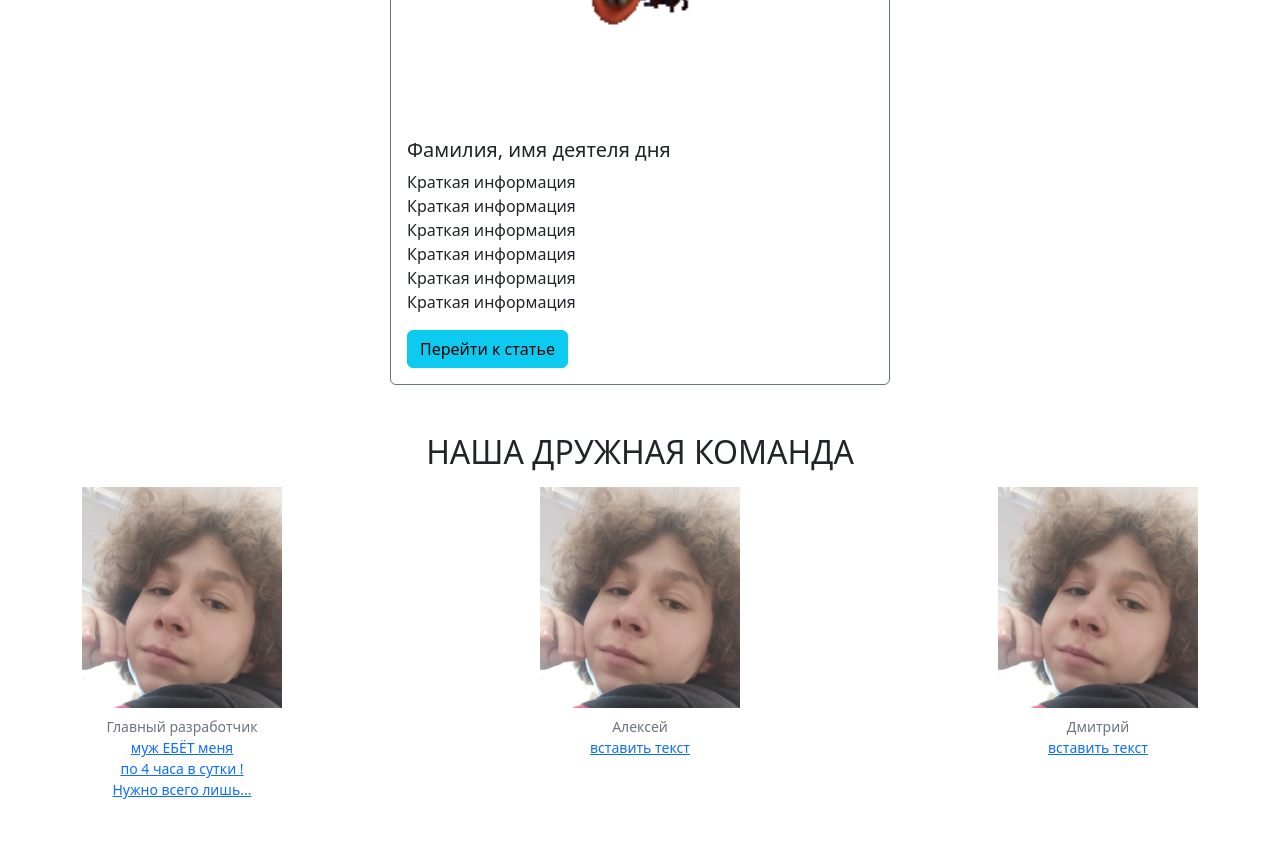
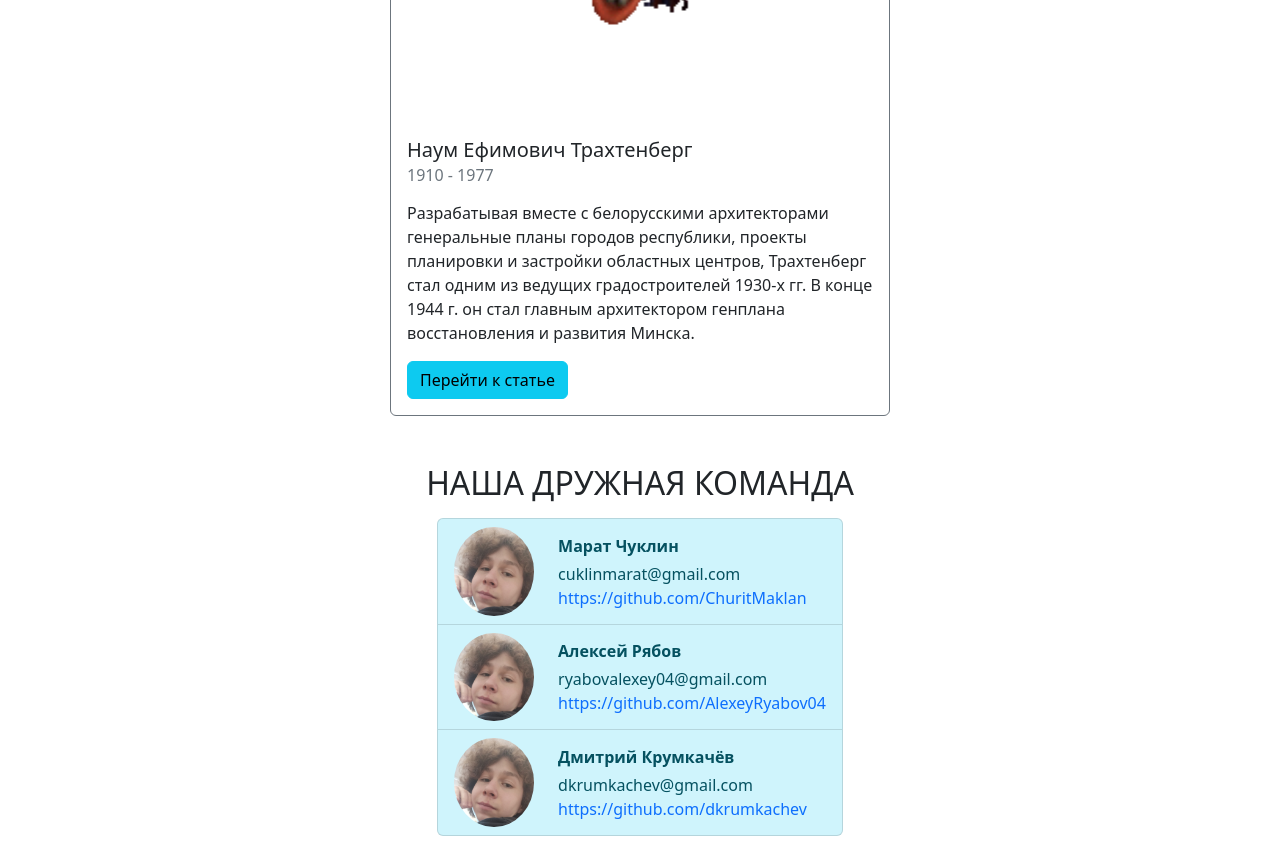
Before and after one commit to dkrumkachev/RPI_2, a React (Create React App) app: page / in a window 1280 px wide. Shown: the part 660-1504 px from the top of the page. Before the commit the page ends 1476 px from the top, so only its background shows below. Built offline with nearby package versions, Linux system fonts and the light colour scheme.

Commit message:
changed developers section

```diff
--- /dev/null
+++ b/src/Components/Developer.js
@@ -0,0 +1,32 @@
+import React, {Component} from 'react';
+
+class Developer extends Component {
+    constructor(props) {
+        super(props);
+        this.state = {
+            src: props.src,
+            link: props.link,
+            mail: props.mail,
+            name: props.name
+        };
+    }
+
+    render() {
+        return (
+            <div className="d-flex align-items-center">
+                <img
+                    src={this.state.src}
+                    alt="Developer's photo"
+                    style={{width: "80px"}}
+                    className="rounded-circle"/>
+                <div className="ms-4">
+                    <p className="fw-bold mb-1">{this.state.name}</p>
+                    <p className="mb-0">{this.state.mail}</p>
+                    <a style={{textDecoration: "none"}} href={this.state.link}>{this.state.link}</a>
+                </div>
+            </div>
+        );
+    }
+}
+
+export default Developer;
--- a/src/Pages/Home.js
+++ b/src/Pages/Home.js
@@ -1,13 +1,17 @@
 import React, {Component} from 'react';
-import {Alert, Button, Card, Container, Figure} from "react-bootstrap";
+import {Alert, Button, Card, Container, ListGroup} from "react-bootstrap";
 import foxy from "../assets/images/10.png"
 import marat from "../assets/images/dev_marat.jpg"
+import Developer from "../Components/Developer";
 
 class Home extends Component {
+    popup() {
+        alert("трахтенберг хахахахаха как смешно")
+    }
     render() {
         return (
             <>
-                <Alert className="mt-3" variant="info">
+                <Alert className="mt-3 mx-1" variant="info">
                     <h2 className="text-center">Добро пожаловать на портал об архитекторах Беларуси!</h2>
                     Вставить текст <br/>
                     D'accord, il existait
@@ -49,46 +53,38 @@ class Home extends Component {
                         <Card.Header className="text-center" style={{fontSize: "30px"}}>Деятель дня</Card.Header>
                         <Card.Img src={foxy}/>
                         <Card.Body>
-                            <Card.Title>Фамилия, имя деятеля дня</Card.Title>
+                            <Card.Title>Наум Ефимович Трахтенберг</Card.Title>
+                            <Card.Subtitle className="text-muted mb-3">1910 - 1977</Card.Subtitle>
                             <Card.Text>
-                                Краткая информация <br/>
-                                Краткая информация <br/>
-                                Краткая информация <br/>
-                                Краткая информация <br/>
-                                Краткая информация <br/>
-                                Краткая информация <br/>
+                                Разрабатывая вместе с белорусскими архитекторами генеральные планы городов республики,
+                                проекты планировки и застройки областных центров, Трахтенберг стал одним из
+                                ведущих градостроителей 1930-х гг. В конце 1944 г. он стал главным архитектором генплана
+                                восстановления и развития Минска.
                             </Card.Text>
-                            <Button variant="info">Перейти к статье</Button>
+                            <Button variant="info" onClick={this.popup}>Перейти к статье</Button>
                         </Card.Body>
                     </Card>
                 </Container>
                 <h2 className="text-center mt-5 mb-3">НАША ДРУЖНАЯ КОМАНДА</h2>
-                <Container className="d-flex justify-content-between text-center">
-                    <Figure>
-                        <Figure.Image src={marat} width={200}></Figure.Image>
-                        <Figure.Caption>
-                            <div>Главный разработчик</div>
-                            <a href="https://github.com/dkrumkachev">
-                                муж ЕБЁТ меня<br/> по 4 часа в сутки !<br/>Нужно всего лишь...
-                            </a>
-                        </Figure.Caption>
-                    </Figure>
-                    <Figure>
-                        <Figure.Image src={marat} width={200}></Figure.Image>
-                        <Figure.Caption>
-                            <div>Алексей</div>
-                            <a href="https://github.com/dkrumkachev">вставить текст</a>
-                        </Figure.Caption>
-                    </Figure>
-                    <Figure>
-                        <Figure.Image src={marat} width={200}></Figure.Image>
-                        <Figure.Caption>
-                            <div>Дмитрий</div>
-                            <a href="https://github.com/dkrumkachev">вставить текст</a>
-                        </Figure.Caption>
-                    </Figure>
-                </Container>
-
+                <div className="d-flex justify-content-center mb-2">
+                    <ListGroup horizontal="xxl">
+                        <ListGroup.Item variant="info">
+                            <Developer src={marat} name="Марат Чуклин"
+                                       link="https://github.com/ChuritMaklan"
+                                       mail="cuklinmarat@gmail.com"/>
+                        </ListGroup.Item>
+                        <ListGroup.Item variant="info">
+                            <Developer src={marat} name="Алексей Рябов"
+                                       link="https://github.com/AlexeyRyabov04"
+                                       mail="ryabovalexey04@gmail.com"/>
+                        </ListGroup.Item>
+                        <ListGroup.Item variant="info">
+                            <Developer src={marat} name="Дмитрий Крумкачёв"
+                                       link="https://github.com/dkrumkachev"
+                                       mail="dkrumkachev@gmail.com"/>
+                        </ListGroup.Item>
+                    </ListGroup>
+                </div>
             </>
         );
     }
```
